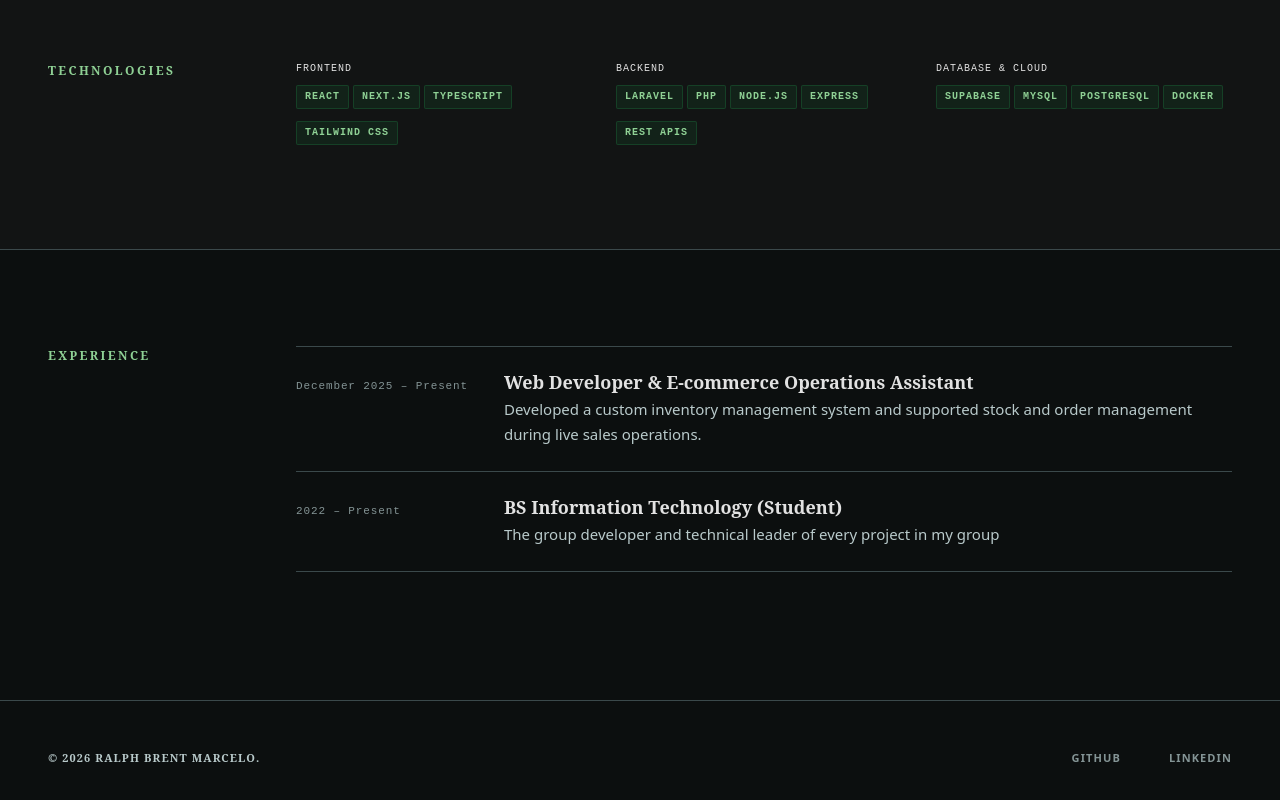
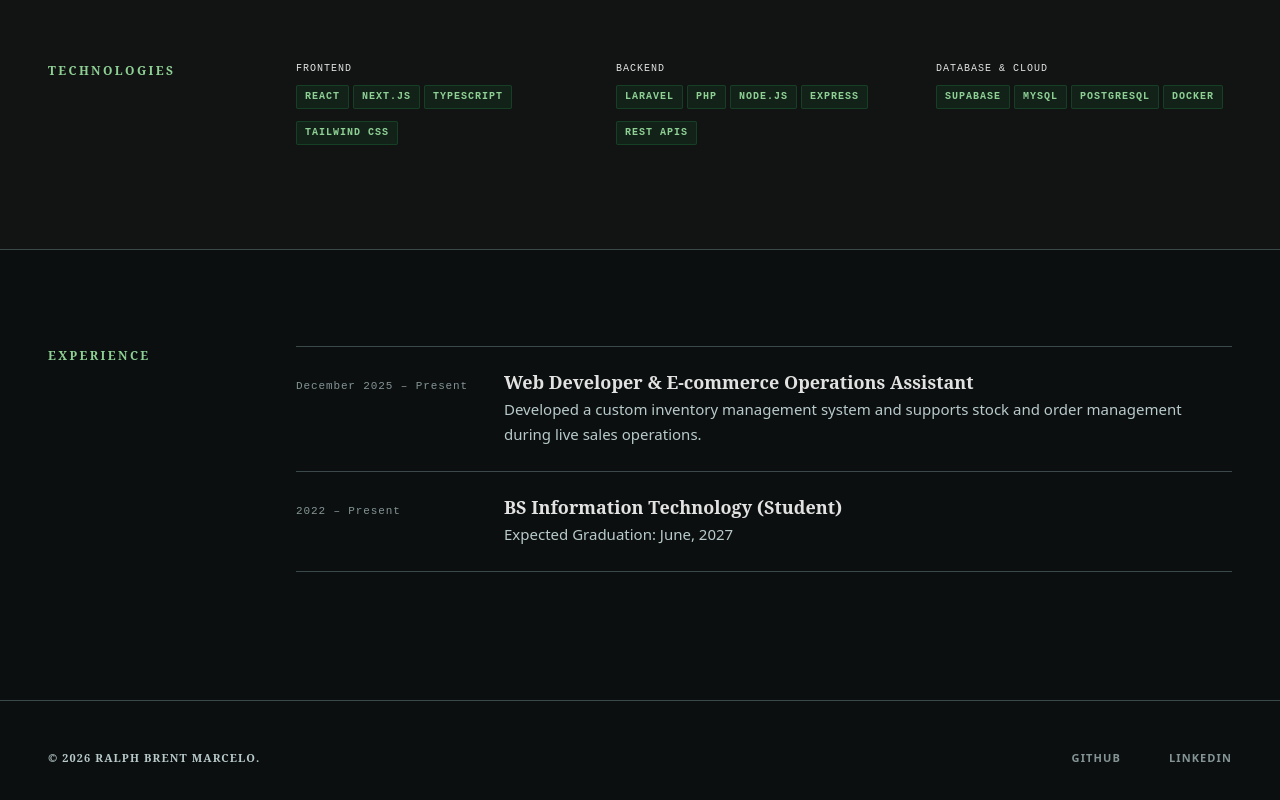
Before and after one commit to rhbntm/portfolio-cms, a React (Vite) app: page /about in a window 1280 px wide. Shown: the part 764-1564 px from the top of the page. Built offline with nearby package versions, Linux system fonts and the light colour scheme; no server answers.

Commit message:
add resume and change some stuff

```diff
--- a/src/pages/About.jsx
+++ b/src/pages/About.jsx
@@ -12,13 +12,13 @@ const EXPERIENCE = [
   {
     period: 'December 2025 – Present',
     role: 'Web Developer & E-commerce Operations Assistant',
-    description: 'Developed a custom inventory management system and supported stock and order management during live sales operations.',
+    description: 'Developed a custom inventory management system and supports stock and order management during live sales operations.',
     link: 'https://shopee.ph/mr.silentwhite',
   },
   {
     period: '2022 – Present',
     role: 'BS Information Technology (Student)',
-    description: 'The group developer and technical leader of every project in my group',
+    description: 'Expected Graduation: June, 2027',
   },
 ];
 
```
Also changed, not shown: 1 other file (tests, documents, lock files or other folders).
